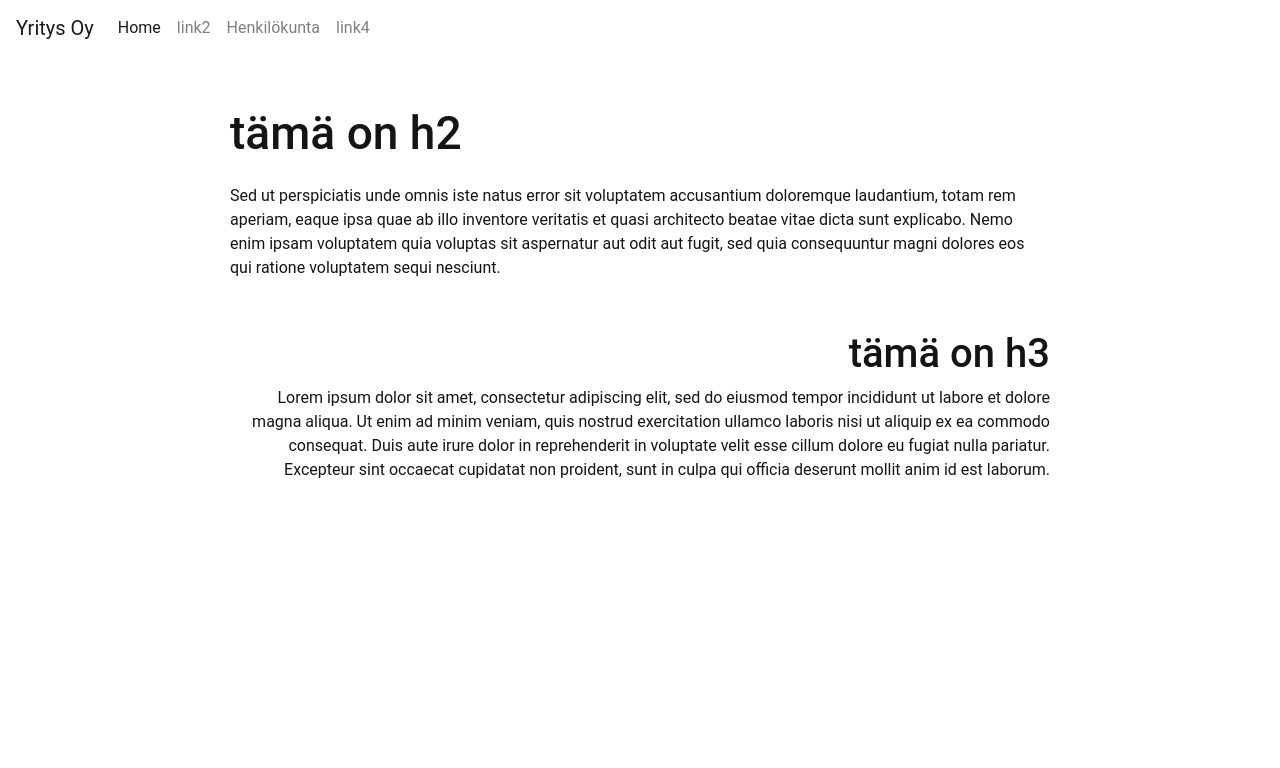
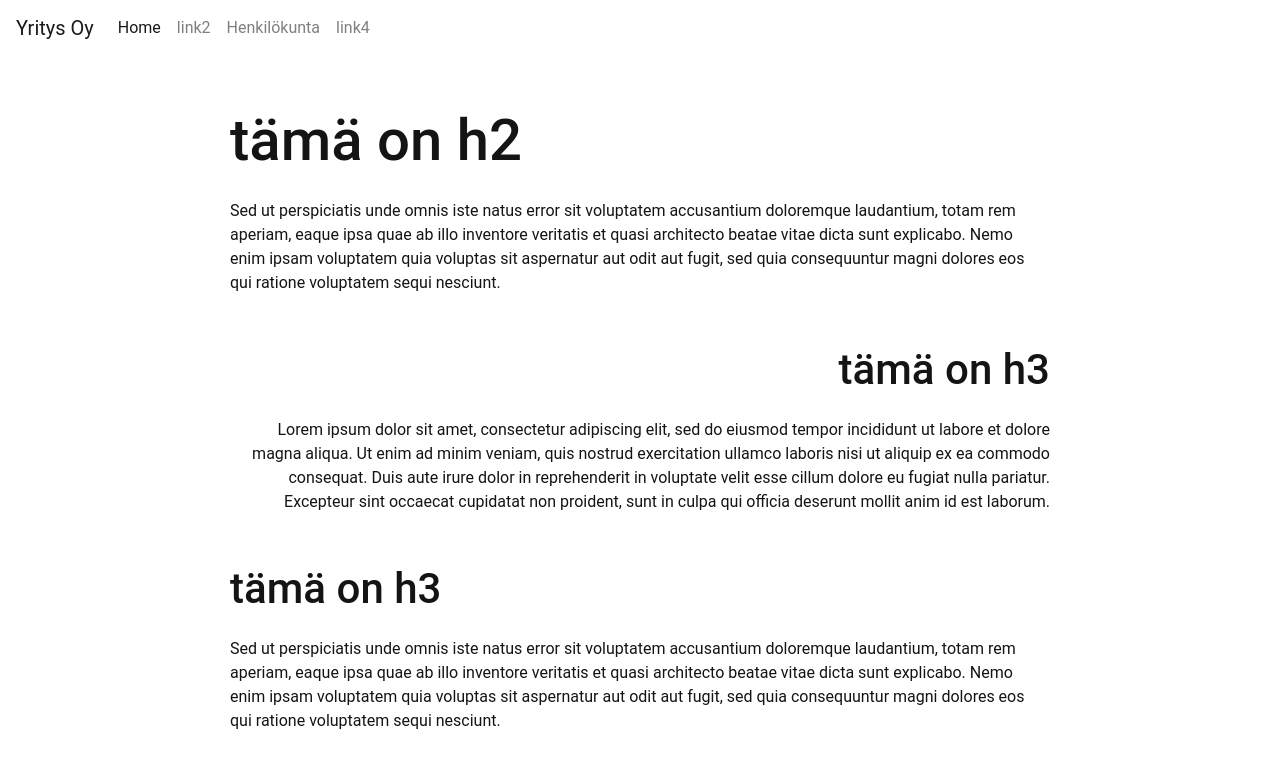
Before and after one commit to JNX98/fightclub, a plain HTML site: page history.html in a window 1280 px wide. Drawn offline with nearby package versions, Linux system fonts and the light colour scheme.

Commit message:
pilkun viilausta edelliseen

```diff
--- a/history.html
+++ b/history.html
@@ -45,6 +45,13 @@
         sunt in culpa qui officia deserunt mollit anim id est laborum.
     </div>
     </div>
+    <div class="container">
+        <h3>tämä on h3</h3>
+        <p>Sed ut perspiciatis unde omnis iste natus error sit voluptatem accusantium doloremque laudantium, totam rem aperiam,
+            eaque ipsa quae ab illo inventore veritatis et quasi architecto beatae vitae dicta sunt explicabo. Nemo enim ipsam voluptatem
+            quia voluptas sit aspernatur aut odit aut fugit, sed quia consequuntur magni dolores eos qui ratione voluptatem sequi nesciunt.
+        </p>
+    </div>
     <script src="https://code.jquery.com/jquery-3.4.1.slim.min.js" integrity="sha384-J6qa4849blE2+poT4WnyKhv5vZF5SrPo0iEjwBvKU7imGFAV0wwj1yYfoRSJoZ+n" crossorigin="anonymous"></script>
             <script src="https://cdn.jsdelivr.net/npm/popper.js@1.16.0/dist/umd/popper.min.js" integrity="sha384-Q6E9RHvbIyZFJoft+2mJbHaEWldlvI9IOYy5n3zV9zzTtmI3UksdQRVvoxMfooAo" crossorigin="anonymous"></script>
             <script src="https://stackpath.bootstrapcdn.com/bootstrap/4.4.1/js/bootstrap.min.js" integrity="sha384-wfSDF2E50Y2D1uUdj0O3uMBJnjuUD4Ih7YwaYd1iqfktj0Uod8GCExl3Og8ifwB6" crossorigin="anonymous"></script>
--- a/website project/style.css
+++ b/website project/style.css
@@ -86,16 +86,17 @@ h1
 }
 
 h2{ /*kaikkien muiden kuin etusivun otsikko*/
-    font-size:46px;
+    font-size:58px;
     color:rgb(20, 20, 20);
     margin-top:50px;
     padding-bottom:15px;
 }
 
 h3{ /*väliotsikot*/
-    font-size:40px;
+    font-size:42px;
     color:rgb(20, 20, 20);
     margin-top:50px;
+    padding-bottom:15px;
 }
 
 .button
```
